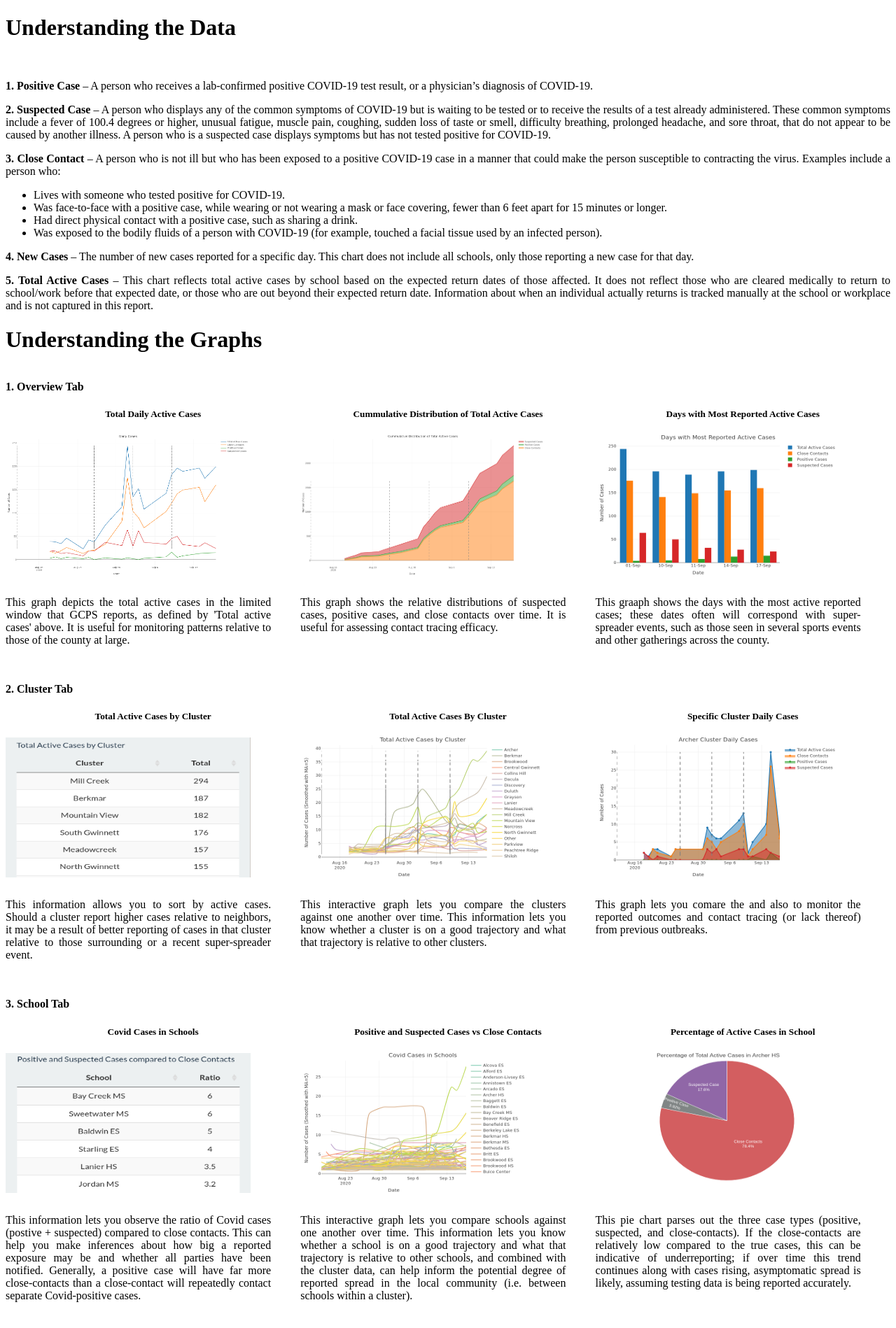
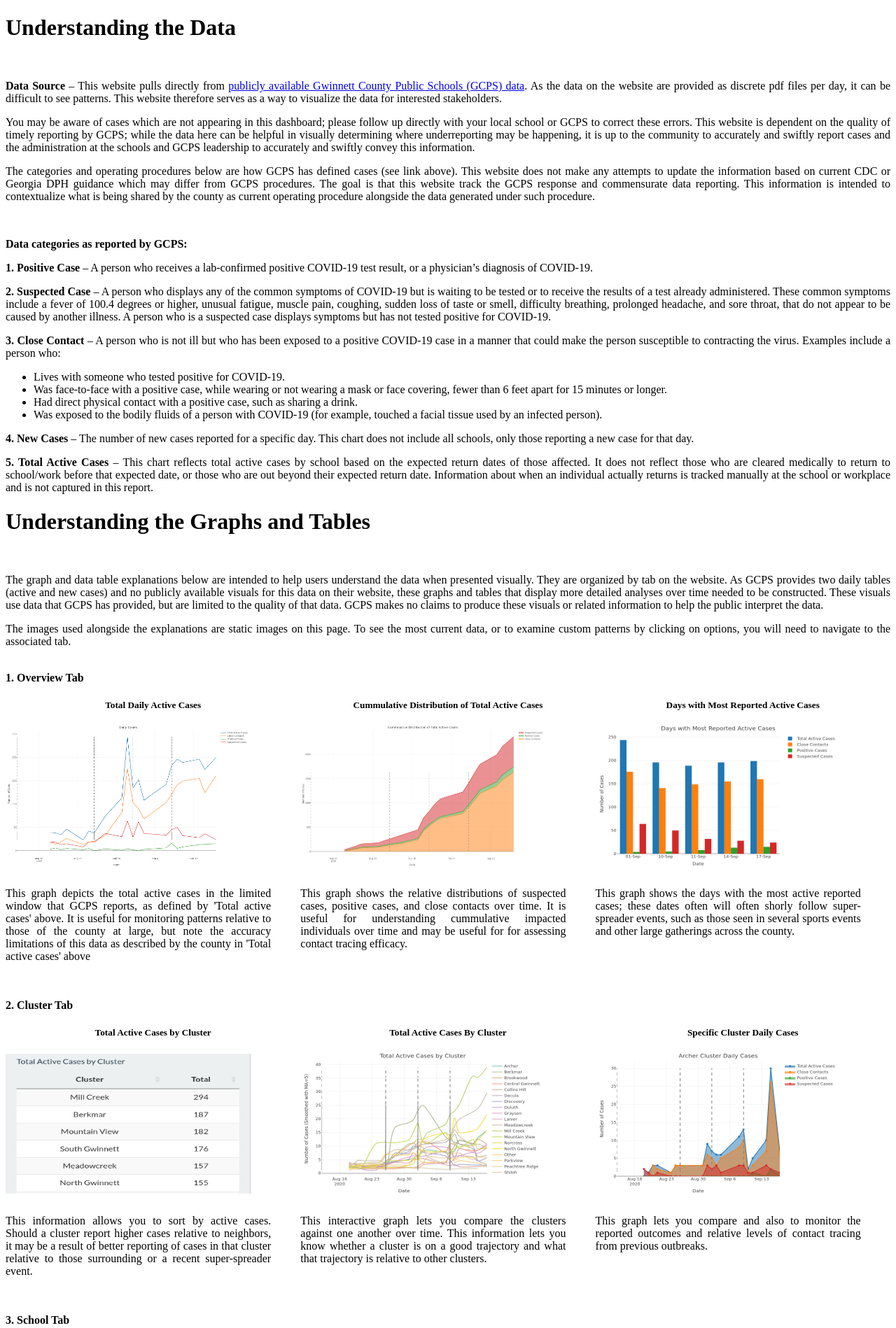
Before and after one commit to mmore500/gwinnett-fyi, a plain HTML site: page about.html in a window 1280 px wide. Shown: the top 1898 px of the page at 70% size. Drawn offline with Linux system fonts and the light colour scheme; files whose address does not match are found by name.

Commit message:
Update app

```diff
--- a/about.html
+++ b/about.html
@@ -33,7 +33,13 @@
 <div class="container" style="text-align: justify;">
   <h1>Understanding the Data</h1>
 
-<br>
+  <br>
+  <p><b>Data Source</b> &ndash;  This website pulls directly from <a href="http://publish.gwinnett.k12.ga.us/gcps/home/public/schools/content/return-to-learning-hub/covid19-info-by-school" target="_blank">publicly available Gwinnett County Public Schools (GCPS) data</a>. As the data on the website are provided as discrete pdf files per day, it can be difficult to see patterns. This website therefore serves as a way to visualize the data for interested stakeholders. </p></p>
+  <p> You may be aware of cases which are not appearing in this dashboard; please follow up directly with your local school or GCPS to correct these errors. This website is dependent on the quality of timely reporting by GCPS; while the data here can be helpful in visually determining where underreporting may be happening, it is up to the community to accurately and swiftly report cases and the administration at the schools and GCPS leadership to accurately and swiftly convey this information. </p>
+  <p>The categories and operating procedures below are how GCPS has defined cases (see link above). This website does not make any attempts to update the information based on current CDC or Georgia DPH guidance which may differ from GCPS procedures. The goal is that this website track the GCPS response and commensurate data reporting. This information is intended to contextualize what is being shared by the county as current operating procedure alongside the data generated under such procedure.</p>
+  <br>
+  <p><b>Data categories as reported by GCPS:</b></p>
+
 <p><b>1. Positive Case</b> &ndash; A person who receives a lab-confirmed positive COVID-19 test result, or a physician&rsquo;s diagnosis of COVID-19.</p>
 
 <p><b>2. Suspected Case</b> &ndash; A person who displays any of the common symptoms of COVID-19 but is waiting to be tested or to receive the results of a test already administered. These common symptoms include a fever of 100.4 degrees or higher, unusual fatigue, muscle pain, coughing, sudden loss of taste or smell, difficulty breathing, prolonged headache, and sore throat, that do not appear to be caused by another illness. A person who is a suspected case displays symptoms but has not tested positive for COVID-19.</p>
@@ -50,7 +56,10 @@
 
 <p><b>5. Total Active Cases</b> &ndash; This chart reflects total active cases by school based on the expected return dates of those affected. It does not reflect those who are cleared medically to return to school/work before that expected date, or those who are out beyond their expected return date. Information about when an individual actually returns is tracked manually at the school or workplace and is not captured in this report.</p>
 
-<h1>Understanding the Graphs</h1>
+<h1>Understanding the Graphs and Tables</h1>
+<br>
+<p>The graph and data table explanations below are intended to help users understand the data when presented visually. They are organized by tab on the website. As GCPS provides two daily tables (active and new cases) and no publicly available visuals for this data on their website, these graphs and tables that display more detailed analyses over time needed to be constructed. These visuals use data that GCPS has provided, but are limited to the quality of that data. GCPS makes no claims to produce these visuals or related information to help the public interpret the data.</p>
+<p> The images used alongside the explanations are static images on this page. To see the most current data, or to examine custom patterns by clicking on options, you will need to navigate to the associated tab. </p>
 <br>
 <b>1. Overview Tab</b>
 <div class="row">
@@ -59,7 +68,7 @@
       <img src="overview1.png" style="width:350px; height:200px;">
       <div class="text-column">
 
-      <p>This graph depicts the total active cases in the limited window that GCPS reports, as defined by 'Total active cases' above. It is useful for monitoring patterns relative to those of the county at large.</p>
+      <p>This graph depicts the total active cases in the limited window that GCPS reports, as defined by 'Total active cases' above. It is useful for monitoring patterns relative to those of the county at large, but note the accuracy limitations of this data as described by the county in 'Total active cases' above</p>
   </div>
   </div>
 
@@ -67,14 +76,14 @@
       <h5 style="text-align: center;">Cummulative Distribution of Total Active Cases</h5>
       <img src="overview2.png" style="width:350px; height:200px;">
       <div class="text-column">
-      <p>This graph shows the relative distributions of suspected cases, positive cases, and close contacts over time. It is useful for assessing contact tracing efficacy.</p>
+      <p>This graph shows the relative distributions of suspected cases, positive cases, and close contacts over time. It is useful for understanding cummulative impacted individuals over time and may be useful for for assessing contact tracing efficacy.</p>
   </div>
   </div>
   <div class="column">
       <h5 style="text-align: center;">Days with Most Reported Active Cases  </h5>
       <img src="overview3.png" style="width:350px; height:200px;">
       <div class="text-column">
-      <p>This graaph shows the days with the most active reported cases; these dates often will correspond with super-spreader events, such as those seen in several sports events and other gatherings across the county.</p>
+      <p>This graph shows the days with the most active reported cases; these dates often will often shorly follow super-spreader events, such as those seen in several sports events and other large gatherings across the county.</p>
   </div>
 </div>
 </div>
@@ -104,7 +113,7 @@
       <h5 style="text-align: center;">Specific Cluster Daily Cases</h5>
       <img src="cluster2.png" style="width:350px; height:200px;">
       <div class="text-column">
-      <p>This graph lets you comare the and also to monitor the reported outcomes and contact tracing (or lack thereof) from previous outbreaks.</p>
+      <p>This graph lets you compare and also to monitor the reported outcomes and relative levels of contact tracing from previous outbreaks.</p>
       </div>
   </div>
 
@@ -117,7 +126,7 @@
       <h5 style="text-align: center;">Covid Cases in Schools</h5>
       <img src="school3.png" style="width:350px; height:200px;">
       <div class="text-column">
-      <p>This information lets you observe the ratio of Covid cases (postive + suspected) compared to close contacts. This can help you make inferences about how big a reported exposure may be and whether all parties have been notified. Generally, a positive case will have far more close-contacts than a close-contact will repeatedly contact separate Covid-positive cases.</p>
+      <p>This information lets you observe the ratio of Covid cases (positive + suspected) compared to close contacts. This can help you make inferences about how big a reported exposure may be and whether all parties have been notified. Generally, a positive case will have far more close-contacts than a close-contact will repeatedly contact separate Covid-positive cases. Therefore, high numbers on this table can suggest limited contact tracing or large outbreaks in defined clusters, such as a single classroom (more common in lower grades).</p>
   </div>
   </div>
 
@@ -125,7 +134,7 @@
       <h5 style="text-align: center;">Positive and Suspected Cases vs Close Contacts</h5>
       <img src="school1.png" style="width:350px; height:200px;">
       <div class="text-column">
-      <p>This interactive graph lets you compare schools against one another over time. This information lets you know whether a school is on a good trajectory and what that trajectory is relative to other schools, and combined with the cluster data, can help inform the potential degree of reported spread in the local community (i.e. between schools within a cluster).</p>
+      <p>This interactive graph lets you compare schools against one another over time. This information lets you know whether a school is on a good trajectory and what that trajectory is relative to other schools, and combined with the cluster data, can help inform the potential degree of reported spread in the local community (i.e. between schools within a cluster or across the county following inter-school events, such as sporting events). In more severe cases, a detectable peak in data in one school will tend to follow a previous peak at another school.</p>
   </div>
   </div>
 
@@ -133,12 +142,16 @@
       <h5 style="text-align: center;">Percentage of Active Cases in School</h5>
       <img src="school2.png" style="width:350px; height:200px;">
       <div class="text-column">
-      <p>This pie chart parses out the three case types (positive, suspected, and close-contacts). If the close-contacts are relatively low compared to the true cases, this can be indicative of underreporting; if over time this trend continues along with cases rising, asymptomatic spread is likely, assuming testing data is being reported accurately.</p>
+      <p>This pie chart parses out the three case types (positive, suspected, and close-contacts). If the close-contacts are relatively low compared to the true cases, this can be indicative of underreporting; if over time this trend continues along with cases rising, asymptomatic spread is likely, assuming testing data is being reported accurately. It can also indicate when a single class has had an outbreak in lower-years, where students remain in a single classroom all day and do not intermix with the school at large.</p>
   </div>
   </div>
 </div>
 
-
+<br>
+<b>4. Table Tab</b>
+      <p>This is the combined, pulled data from GCPS reporting. The clusters have been added from <a href= "https://publish.gwinnett.k12.ga.us/gcps/home/public/about/content/!ut/p/z0/fcyxCsIwFIXhp-lY7gVTde2kLego7V1CGkONhpu0ScTHN4qz4_n4OUAwALF62lkl61m5skfayk17wk4I7A_igtjtjk2_PwtEbKAH-h-UB3tfFmqBtOdkXgmGWYcoQ56c1fKLnKThHCv8YbTJVBj1zXtX9NPX2uWYzFpPPvNVrdZECA8a38U5EOk!/", target="_blank"> the GCPS cluster map</a>, as well as the ability to download the larger dataset for error-checking and other analyses.</p>
+  </div>
+  </div>
 
 
 
```
Also changed, not shown: 1 other file.
